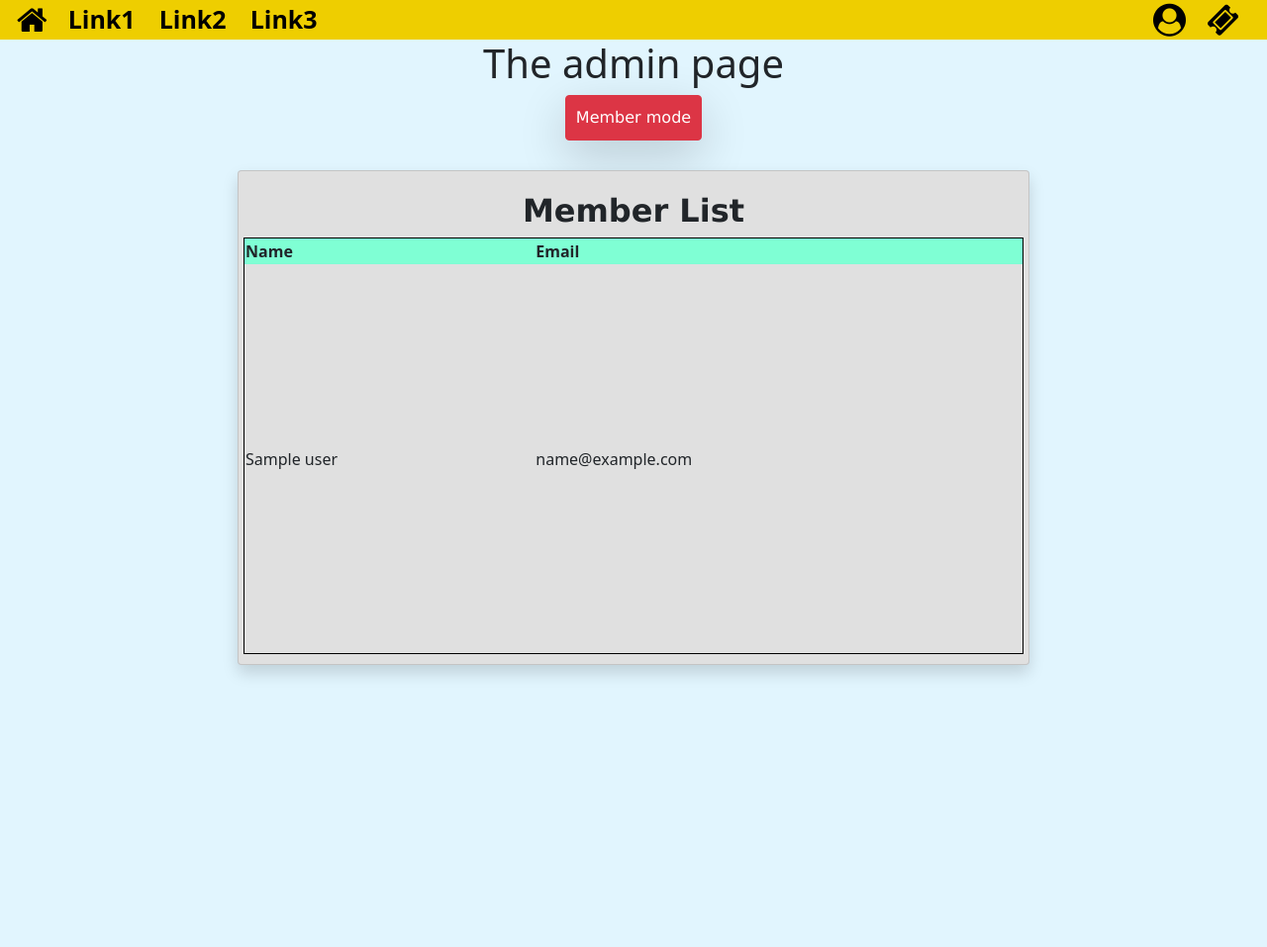
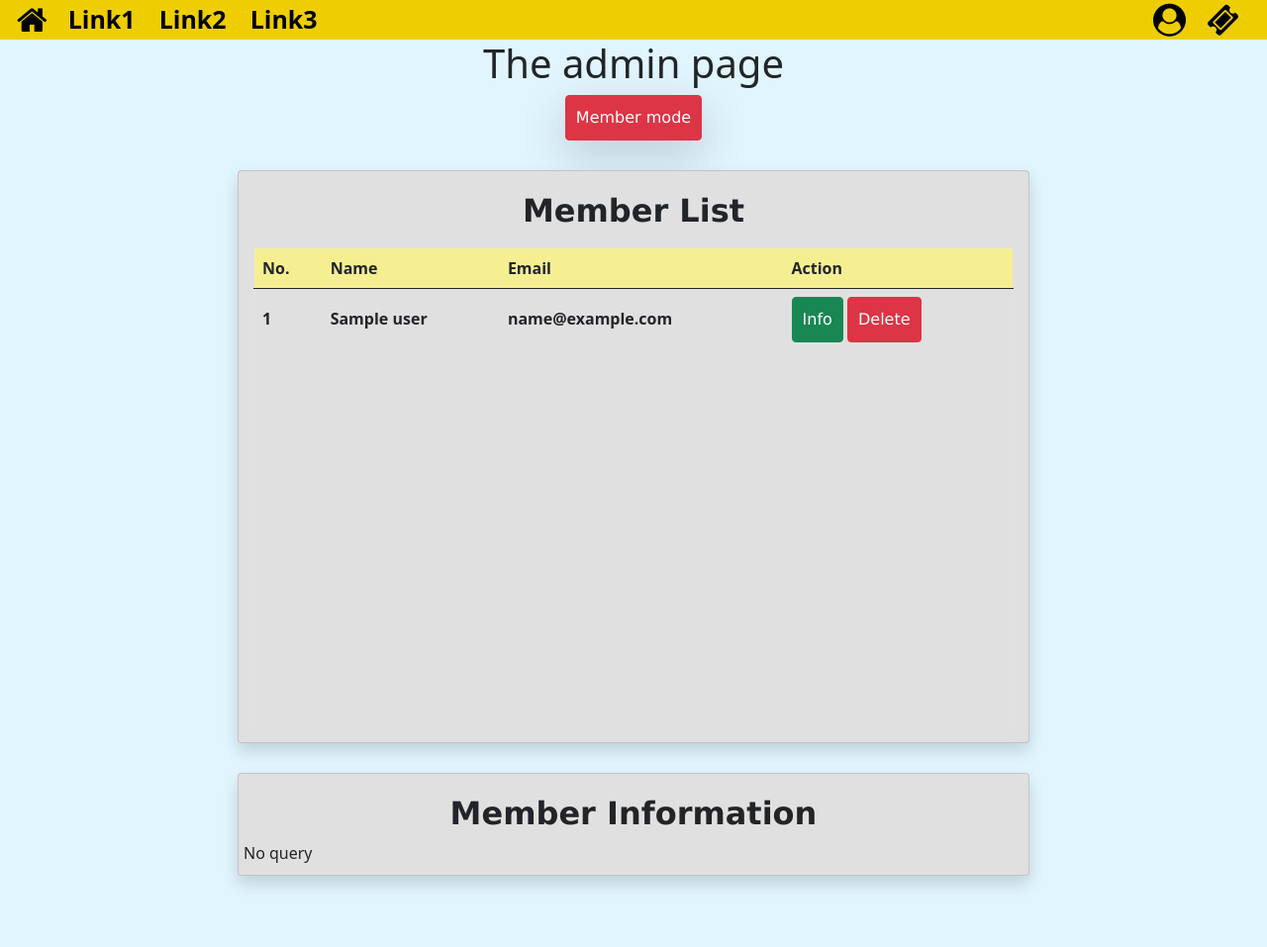
Before and after one commit to ThomasShen012/flaskdemo, a Flask app: page /admin in a window 1280 px wide. Shown: the whole page at 99% size. Before the commit the page ends 683 px from the top, so only its background shows below. Run offline with Flask 3, Linux system fonts and the light colour scheme; a database or web service that is not in the repository returns one stand-in record (values such as "Sample title").

Commit message:
add member info into admin.html, success

```diff
--- a/app.py
+++ b/app.py
@@ -23,7 +23,14 @@ from user import routes
 
 @app.route('/')
 def home():
-    return render_template('home.html')
+    user_json = session.get('user')
+    if user_json:
+        user = json.loads(user_json)
+        user_data = json.loads(user_json)
+        user_name = user_data['name']
+        return render_template('home.html', user_name=user_name)
+    else:
+        return render_template('home.html')
 
 @app.route('/user/register')
 def user_signup():
@@ -37,22 +44,12 @@ def user_login():
 @app.route('/memberprofile')
 @login_required
 def memberprofile():
-    print(session)
-
     user_json = session.get('user')
     if user_json:
         user = json.loads(user_json)
         user_data = json.loads(user_json)
         user_name = user_data['name']
-
-        if user_name == 'Administrator':
-            print("user_name is admin")
-            #is_admin == True
-            return render_template('memberprofile.html', user_name=user_name)
-        else:
-            print("user_name is NOT admin")
-            #is_admin == False
-            return render_template('memberprofile.html', user_name=user_name)
+        return render_template('memberprofile.html', user_name=user_name)
     else:
         print("user_json is NOT a thing")
         return redirect('/login')
@@ -73,9 +70,10 @@ def showphoto():
     return render_template('showphoto.html')
 
 @app.route('/admin')
+@login_required
 def admin():
-    #print("reaching for admin.html")
-    return render_template('admin.html', members = members)
+    print("this is the app.py, going to admin.html")
+    return render_template('admin.html')
 
 @app.route('/test')
 def test_admin():
--- a/static/css/style.css
+++ b/static/css/style.css
@@ -124,14 +124,46 @@ strong{
 
 /* admin */
 .member-list{
+    /*flex: 1;*/
+    padding: 10px;
+    /*width: 1000px;*/
+}
+
+/*
+.event-list{
+    flex: 1;
+    padding: 10px;
+}
+*/
+
+/*
+.admin-card-wrapper{
+    display: flex;
+    /*align-items: start;
+}
+*/
+
+.member-list{
     height: 500px;
     overflow: auto;
 }
 
 table{
     height: 600px;
+    border-collapse: collapse;
     border: 1px, solid, black;
-    border-collapse: collapse;
+}
+
+/*
+tr, th, td, thead, tbody{
+    border: 1px, solid, black;
+}
+*/
+
+td{
+    padding-right: 0px;
+    font-weight:700;
+    vertical-align: text-bottom;
 }
 
 .fixTableHead, thead, th{
@@ -141,9 +173,12 @@ table{
 }
 
 thead, th{
-    background-color: aquamarine;
-    border-color: black;
-    /*text-align: center;*/
+    background-color: #F6EF92;
+}
+
+.member-list-info, .member-list-delete{
+    font-size: small;
+    /*padding: 5px;*/
 }
 
 /* end admin */
--- a/templates/admin.html
+++ b/templates/admin.html
@@ -12,33 +12,75 @@
     </div>
 </div>
 
-<!--div class="card-wrapper"-->
+<div class="card-wrapper admin-card-wrapper">
 
-    <div class="card shadow mx-auto member-list fixTableHead">
+    <!--h2 class="card-title text-center mt-3"> Member List </h2-->
+    <div class="card shadow mx-auto">
         <h2 class="card-title text-center mt-3"> Member List </h2>
 
         <!-- print out all members -->
-        <table class="member-table">
+        <div class="member-list fixTableHead">
+            <table class="table table-hover member-table">
                 <thead>
                     <tr>
-                    <th>Name</th>
-                    <th>Email</th>
+                        <th> No. </th>
+                        <th> Name </th>
+                        <th> Email </th>
+                        <th> Action </th>
                     </tr>
                 </thead>
 
                 <tbody>
-                {% for member in members %}
-                <tr>
-                    <td>{{ member["name"] }}</td>
-                    <td>{{ member["email"] }}</td>
+                    {% for members in members %}
+                    <tr style="border: 10px, black;">
+                        <td id="number-col"> {{ loop.index }} </td>
+                        <td id="member-name-col"> {{ members["name"] }} </td>
+                        <td id="member-email-col"> {{ members["email"] }} </td>
+                        <td>
+                            <!-- buttons -->
+                            <!--buttons type="button" class="btn btn-success btn-sm member-list-info"> Info </buttons>
+                            <buttons type="button" class="btn btn-danger btn-sm member-list-delete"> Delete </buttons-->
+                            <a href="/get_member/{{ members["email"] }}" class="btn btn-success"> Info </a>
+                            <a href="/delete_member/{{ members["email"] }}" class="btn btn-danger"> Delete </a>
+
+                        </td>
                     </tr>
                     {% endfor %}
                 </tbody>
             </table>
+        </div>
 
     </div>
-<!--/div-->
 
-<br /><br />
+    <div class="card shadow mx-auto member-info">
+        <h2 class="card-title text-center mt-3"> Member Information </h2>
+        {% if test_member %}
+
+            <!--p>Member name: {{ test_member["name"] }}</p>
+            <p>Member email: {{ test_member["email"] }}</p-->
+            <p class="member-info py-6 ms-10">
+                <strong> Member name: </strong> {{ test_member["name"] }}<br>
+                <strong> Member email: </strong> {{ test_member["email"] }}<br>
+                <strong> Member phone: </strong> {{ test_member["phone"] }} <br>
+                <strong> Member address:  </strong> {{ test_member["address"] }} <br>
+                <strong> Member gender:  </strong> {{ test_member["gender"] }} <br>
+                <strong> Member birthday:  </strong> {{ test_member["birthday"] }} <br>
+            </p>
+
+        {% else %}
+            No query
+        {% endif %}
+
+
+
+    </div>
+
+    <!--div class="card shadow mx-auto event-list fixTableHead">
+        <h2 class="card-title text-center mt-3"> Event List </h2>
+
+    </div-->
+
+</div>
+<br /><br /><br />
 
 {% endblock %}
--- a/templates/base.html
+++ b/templates/base.html
@@ -39,8 +39,7 @@
                     <title> Home </title>
                 </a>
 
-                <!--a type="button" href="#home"> FRSTP </a-->
-
+                <!-- Links -->
                 <div class="collapse navbar-collapse bg-faded" id="mynavbar">
                     <ul class="navbar-nav">
                         <li class="nav-item ms-2">
@@ -69,8 +68,16 @@
 
                     <ul class="dropdown-menu dropdown-menu-end">
                         {% if session.logged_in %}
-                        <li><p class="dropdown-header"> Member : <span  id="dropdown_user_name"></span></p></li>
-                        <!--li><h6 class="dropdown-header"> MEMBER mode </h6></li-->
+                        <li>
+                            <p class="dropdown-header">
+                                {% if user_name == 'Administrator' %}
+                                Admin :
+                                {% else %}
+                                Member :
+                                {% endif %}
+                                <span  id="dropdown_user_name"></span>
+                            </p>
+                        </li>
 
                         <li><hr class="dropdown-divider"></li>
                         <li><a class="dropdown-item" href="/memberprofile"> View membership </a></li>
@@ -81,7 +88,6 @@
 
                         {% else %}
                         <li><p class="dropdown-header pt-1 pb-1"> Guest </p></li>
-                        <!--li><h6 class="dropdown-header"> GUEST mode </h6></li-->
 
                         <li><hr class="dropdown-divider"></li>
                         <li><a class="dropdown-item disabled" href="/memberprofile"> View membership </a></li>
--- a/templates/memberprofile.html
+++ b/templates/memberprofile.html
@@ -18,12 +18,12 @@
 
             <div class="text-center">
                 <a class="btn btn-success shadow-lg" href="/user/update_user" role="button"> Edit Profile </a>
+                {% if user_name == 'Administrator' %}
                 <a class="btn btn-danger shadow-lg" href="/admin" role="button"> Admin mode </a>
-                {% if user_name == 'Administrator' %}
-                <a class="btn btn-danger shadow-lg" href="/test" role="button"> test Admin mode </a>
                 {% else %}
-                <a class="btn btn-danger shadow-lg disabled" href="/test" role="button"> test Admin mode </a>
+                <a hidden class="btn btn-danger shadow-lg" href="/admin" role="button"> Admin mode </a>
                 {% endif %}
+                <a class="btn btn-danger shadow-lg" href="/admin" role="button"> test admin </a>
             </div>
 
         </div>
--- a/user/models.py
+++ b/user/models.py
@@ -1,4 +1,4 @@
-from flask import Flask, jsonify, request, render_template,session,redirect,Response
+from flask import Flask, jsonify, request, render_template, session, redirect, Response, url_for
 import pymongo
 import json
 from bson import json_util
@@ -119,11 +119,37 @@ class User:
             #print("passed models.py, reaching for db")
             return render_template('admin.html', members = members)
         except Exception as e:
-            print("error in models.py")
+            print("Error getting all member")
+            return json_util.dumps({'error' : str(e)})
+
+    def delete_member(self, email):
+        try:
+            mydb.users.delete_one({"email": email})
+            return redirect('/admin')
+        except Exception as e:
+            print("Error deleting member:", str(e))
+            return {'error': str(e)}
+
+    #個別會員的資料
+    def get_member(self, email):
+        try:
+            members = mydb.users.find({},{"name":1, "email":1})
+
+            try:
+                test_member = mydb.users.find_one({"email":email}, {"_id":0, "password":0})
+                #test_member_json = json_util.dumps(test_member)
+                print(test_member)
+                return render_template('admin.html', members = members, test_member = test_member)
+
+            except Exception as e:
+                print("Error (inside) test get all member: ", str(e))
+                return json_util.dumps({'error' : str(e)})
+
+        except Exception as e:
+            print("Error (outside) test get all member: ", str(e))
             return json_util.dumps({'error' : str(e)})
 
     ### testing
-
     def test_get_all_member(self):
         try:
             members = mydb.users.find({},{"name":1, "email":1})
@@ -131,5 +157,4 @@ class User:
         except Exception as e:
             print("error")
             return json_util.dumps({'error' : str(e)})
-
     ### end testing
--- a/user/routes.py
+++ b/user/routes.py
@@ -28,6 +28,15 @@ def update_user_route():
 def get_all_member():
     return User().get_all_member()
 
+@app.route("/delete_member/<string:email>", methods = ['GET'])
+def delete_member(email):
+    #print("passed routes.py, reaching for User.get_all_member()")
+    return User().delete_member(email)
+
+@app.route("/get_member/<string:email>", methods = ['GET'])
+def get_member(email):
+    return User().get_member(email)
+
 ### testing
 @app.route("/test", methods = ['GET'])
 def test_get_all_member():
```
Lines whose indentation alone changed are shown as unchanged.
